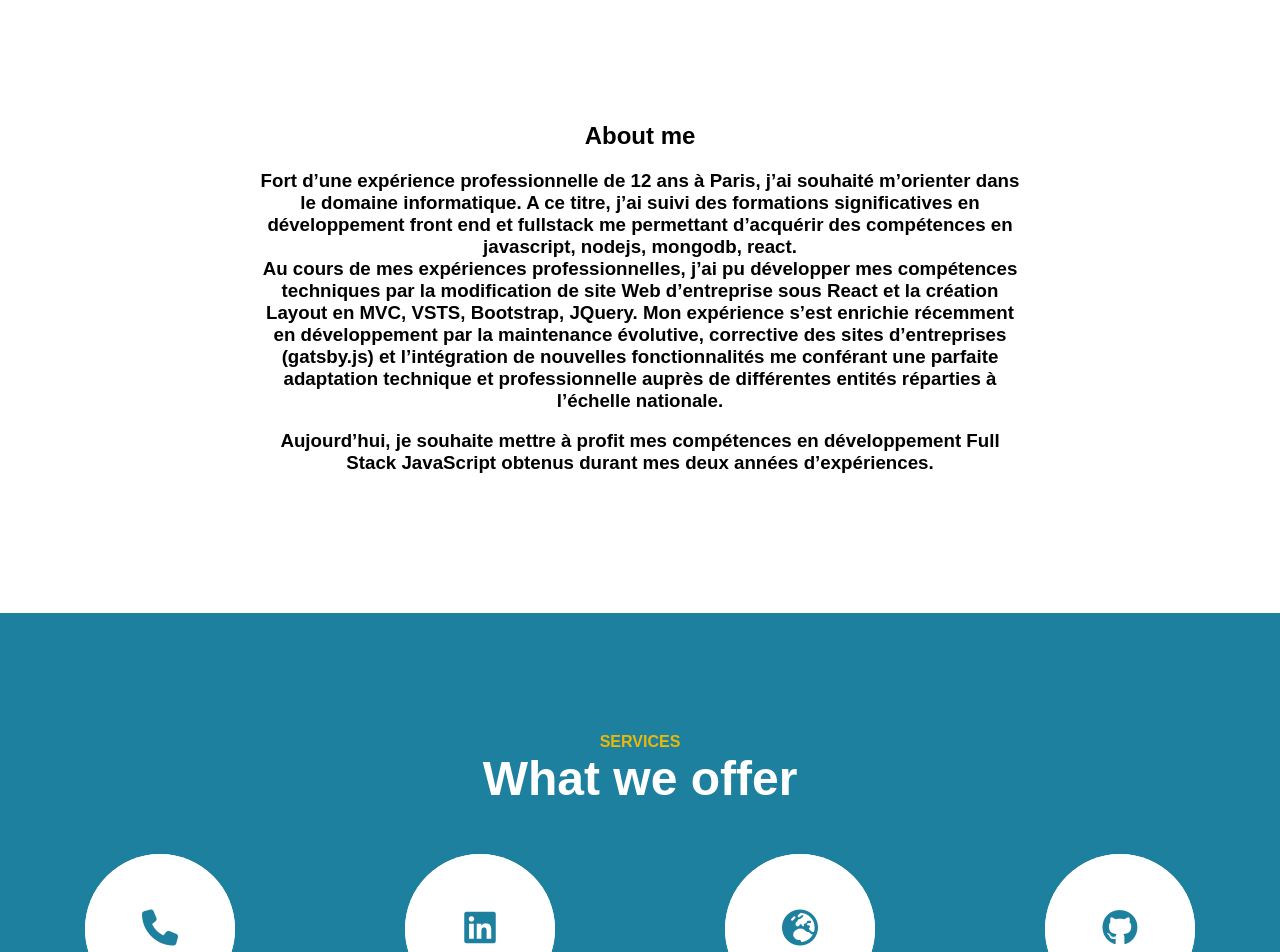
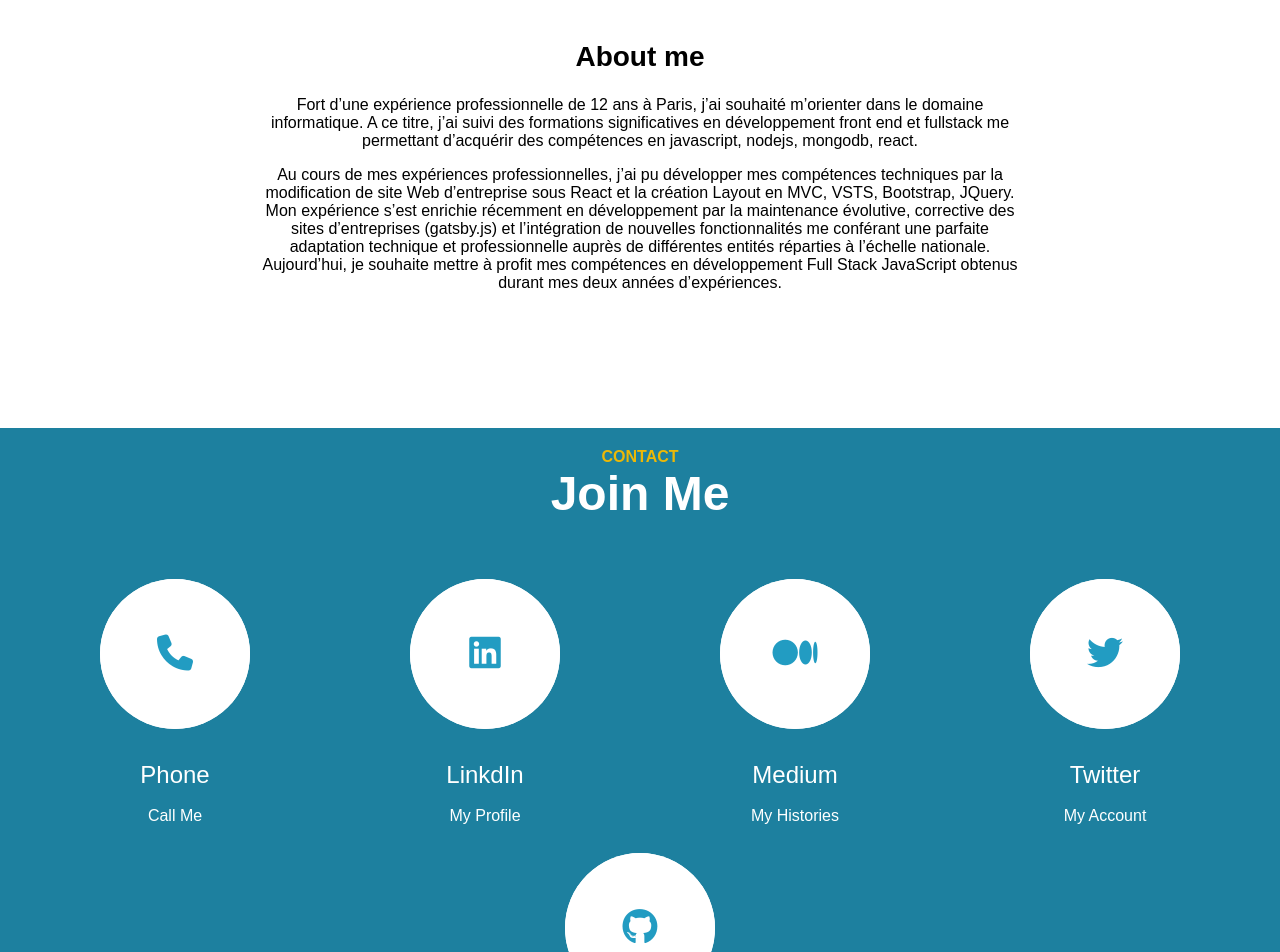
Before and after one commit to vale75020/portfolio, a React (Create React App) app: page / in a window 1280 px wide. Shown: the part 840-1792 px from the top of the page. Built offline with nearby package versions, Linux system fonts and the light colour scheme.

Commit message:
projects section

```diff
--- a/src/components/About.js
+++ b/src/components/About.js
@@ -6,14 +6,15 @@ export default class Services extends Component {
     return (
       <div className="container">
         <div className="about" id="About">
-          <h2>About me</h2>
-          <h3>
+          <h2 className="aboutTitle">About me</h2>
+          <p>
             Fort d’une expérience professionnelle de 12 ans à Paris, j’ai
             souhaité m’orienter dans le domaine informatique. A ce titre, j’ai
             suivi des formations significatives en développement front end et
             fullstack me permettant d’acquérir des compétences en javascript,
             nodejs, mongodb, react.
-            <br />
+          </p>
+          <p>
             Au cours de mes expériences professionnelles, j’ai pu développer mes
             compétences techniques par la modification de site Web d’entreprise
             sous React et la création Layout en MVC, VSTS, Bootstrap, JQuery.
@@ -22,12 +23,10 @@ export default class Services extends Component {
             (gatsby.js) et l’intégration de nouvelles fonctionnalités me
             conférant une parfaite adaptation technique et professionnelle
             auprès de différentes entités réparties à l’échelle nationale.
-          </h3>
-          <h3>
             Aujourd’hui, je souhaite mettre à profit mes compétences en
             développement Full Stack JavaScript obtenus durant mes deux années
-            d’expériences.
-          </h3>
+            d’expériences.</p>
+
         </div>
       </div>
     );
--- a/src/components/Navigation.js
+++ b/src/components/Navigation.js
@@ -3,10 +3,10 @@ import '../styles/navigation.css'
 
 export default class Navigation extends Component {
     render() {
-        const sections = [ 'Home', 'About', 'Services', 'Portfolio', 'Contact'];
+        const sections = [ 'Home', 'About','Portfolio', 'Contact'];
         const navLinks = sections.map(section => {
             return (
-                <li><a href={'#' + section}>{section}</a></li>
+                <li key={section}><a href={'#' + section}>{section}</a></li>
             )
         });
         return (
--- a/src/components/Services.js
+++ b/src/components/Services.js
@@ -14,9 +14,16 @@ const iconObj = [
     link: "https://www.linkedin.com/in/valentino-suma/"
   },
   {
-    icon: <span><i className="fas fa-globe-europe"></i></span>,
-    title: "Contact",
-    description: "Send an e-mail"
+    icon: <span><i className="fab fa-medium-m"></i></span>,
+    title: "Medium",
+    description: "My Histories",
+    link: "https://medium.com/@valentinosuma"
+  },
+  {
+    icon: <span><i className="fab fa-twitter"></i></span>,
+    title: "Twitter",
+    description: "My Account",
+    link: "https://twitter.com/valentino_suma"
   },
   {
     icon: <span><i className="fab fa-github"></i></span>,
@@ -27,28 +34,28 @@ const iconObj = [
 ];
 
 class Services extends Component {
-  state = {
-    small:true
-  }
+
   render() {
     const iconList = iconObj.map(icon => {
       return (
-              <div className="icon">
-                  <a href={icon.link}>
+        <div key={icon.title}>
+        <a href={icon.link}>
+              <div className="icon" key={icon.title}>
                 <span>
                   {icon.icon}
                 </span>
-                </a>
                 <h4>{icon.title}</h4>
                 <p>{icon.description}</p>
               </div>
+               </a>
+               </div>
             );})
 
     return (
       <div className="container">
       <div className="services" id="Services">
-        <h3>Services</h3>
-        <h2>What we offer</h2>
+        <h3>Contact</h3>
+        <h2>Join Me</h2>
         <div className="row">
           {iconList}
         </div>
--- a/src/components/Skills.js
+++ b/src/components/Skills.js
@@ -11,9 +11,9 @@ export default class Skills extends Component {
     }
 
     render() {
-        const ids = [{id:"html"},{id:"css"},{id:"js"},{id:"react"},{id:"mongo"}]
+        const ids = [{id:"html"},{id:"css"},{id:"js"},{id:"node"},{id:"react"},{id:"mongo"}]
         const newIds = ids.map(id => {
-            return <div className="iconSkill" id={id.id}></div>
+            return <div className="iconSkill" key={id.id} id={id.id} ></div>
         })
 
         if(!this.state.expanded){
--- a/src/styles/about.css
+++ b/src/styles/about.css
@@ -24,3 +24,7 @@
 .container {
     width: 100%;
 }
+
+.aboutTitle{
+    font-size: 28px;
+}
--- a/src/styles/services.css
+++ b/src/styles/services.css
@@ -2,8 +2,12 @@
   background-color: #1d809f;
   padding: 120px 0;
   text-align: center;
+  padding: 20px;
 }
 
+a {
+  text-decoration: none;
+}
 .services h3 {
   font-size: 16px;
   text-transform: uppercase;
@@ -31,7 +35,7 @@
   height: 150px;
   display: block;
   border-radius: 100%;
-    color: #1d809f;
+  color: #229cc2;
   font-size: 36px;
   line-height: 150px;
   margin: auto;
@@ -57,6 +61,29 @@
 }
 
 .services > .row span i-class {
-    contain:none;
+  contain: none;
   width: 30px;
 }
+
+.icon {
+    width: 15%;
+    min-width: 250px;
+  padding: 10px;
+}
+
+.icon:hover {
+  border-radius: 10px;
+  background-color: hsl(194, 70%, 45%);
+}
+
+.icon:hover span {
+}
+.icon:hover .row i-class {
+  contain: none;
+  width: 40px;
+}
+
+.guim {
+    font-size: 100px;
+    color:lightgray;
+}
--- a/src/styles/skills.css
+++ b/src/styles/skills.css
@@ -1,7 +1,7 @@
 #skills{
     display: flex;
     flex-wrap: wrap;
-    justify-content: space-between;
+    justify-content: space-around;
     background-color: white;
     width:60%;
     margin: 0 auto;
```
Also changed, not shown: src/components/Portfolio.js (added, +40 -0 lines). Lines whose indentation alone changed are shown as unchanged.
